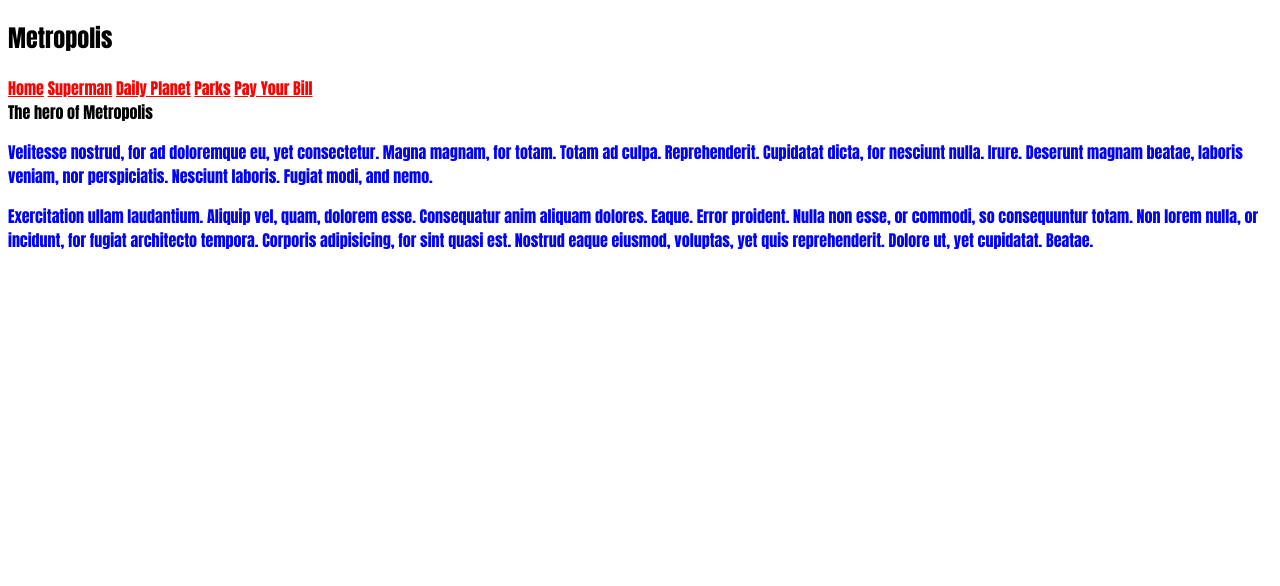
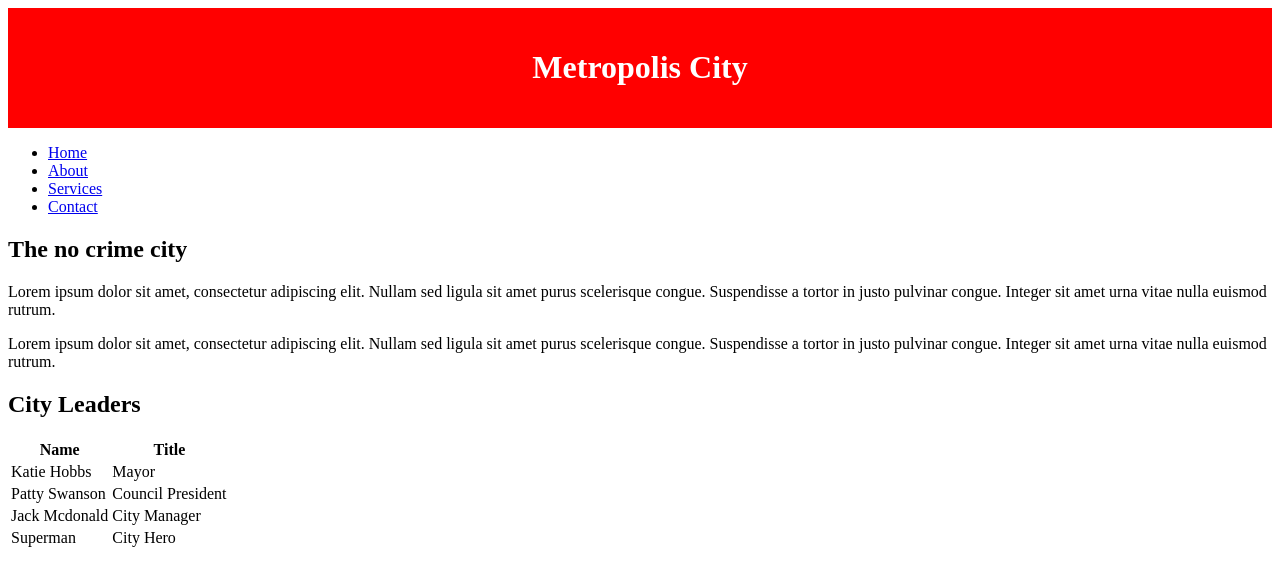
Before and after one commit to dmelendez1/simple-travel-site, a plain HTML site: page index.html in a window 1280 px wide. Drawn offline with Linux system fonts and the light colour scheme.

Commit message:
didnt save

```diff
--- a/index.html
+++ b/index.html
@@ -3,45 +3,52 @@
 <head>
     <meta charset="UTF-8">
     <meta name="viewport" content="width=device-width, initial-scale=1.0">
-    <title>Metropolis</title>
-    <style>
-        body {
-            font-family: Impact, Haettenschweiler, 'Arial Narrow Bold', sans-serif;
-        }
-        h1 {
-            font-size: x-large;
-        }
-        a {
-            color:red
-
-        }
-        a {
-            text-align: center;
-        }
-        p {
-            color: blue
-        }
-    </style>
+    <title>Metropolis City</title>
+    <link rel="stylesheet" type="text/css" href="styles.css">
 </head>
 <body>
+    <header>
+        <div class="header">
+            <h1>Metropolis City</h1>
+        </div>
 
-        <nav>
-            <h1>Metropolis</h1>
-            <a href="#">Home</a>
-            <a href="#">Superman</a>
-            <a href="#">Daily Planet</a>
-            <a href="#">Parks</a>
-            <a href="#">Pay Your Bill</a>
-        </nav>
-        <main>
-            <section>
-                <header>The hero of Metropolis</header>
-                <p>Velitesse nostrud, for ad doloremque eu, yet consectetur. Magna magnam, for totam. Totam ad culpa. Reprehenderit. Cupidatat dicta, for nesciunt nulla. Irure.
 
-                    Deserunt magnam beatae, laboris veniam, nor perspiciatis. Nesciunt laboris. Fugiat modi, and nemo.</p>
-                    <p>Exercitation ullam laudantium. Aliquip vel, quam, dolorem esse. Consequatur anim aliquam dolores. Eaque. Error proident. Nulla non esse, or commodi, so consequuntur totam. Non lorem nulla, or incidunt, for fugiat architecto tempora. Corporis adipisicing, for sint quasi est. Nostrud eaque eiusmod, voluptas, yet quis reprehenderit. Dolore ut, yet cupidatat. Beatae.</p>
-            </section>
-        </main>
+    <ul class="navbar">
+        <li class="navitem"><a href="#">Home</a></li>
+        <li class="navitem"><a href="#">About</a></li>
+        <li class="navitem"><a href="#">Services</a></li>
+        <li class="navitem"><a href="#">Contact</a></li>
+    </ul>
+    </header>
+    <div>
+        <h2>The no crime city</h2>
+        <p>Lorem ipsum dolor sit amet, consectetur adipiscing elit. Nullam sed ligula sit amet purus scelerisque congue. Suspendisse a tortor in justo pulvinar congue. Integer sit amet urna vitae nulla euismod rutrum.</p>
 
+        <p>Lorem ipsum dolor sit amet, consectetur adipiscing elit. Nullam sed ligula sit amet purus scelerisque congue. Suspendisse a tortor in justo pulvinar congue. Integer sit amet urna vitae nulla euismod rutrum.</p>
+
+        <h2>City Leaders</h2>
+        <table>
+            <tr>
+                <th>Name</th>
+                <th>Title</th>
+            </tr>
+            <tr>
+                <td>Katie Hobbs</td>
+                <td>Mayor</td>
+            </tr>
+            <tr>
+                <td>Patty Swanson</td>
+                <td>Council President</td>
+            </tr>
+            <tr>
+                <td>Jack Mcdonald</td>
+                <td>City Manager</td>
+            <tr>
+                <td> Superman</td>
+                <td> City Hero</td>
+            </tr>
+            </tr>
+        </table>
+    </div>
 </body>
 </html>
--- /dev/null
+++ b/styles.css
@@ -0,0 +1,55 @@
+.header {
+    background-color: red;
+    padding: 20px;
+    text-align: center;
+}
+
+.header h1 {
+    color: white;
+    font-size: 36px
+ul.navbar {
+
+    list-style-type: none;
+    background-color: #333;
+    overflow: hidden;
+    text-align: center;
+}
+
+li.navitem {
+    margin-right: 20px;
+    display: inline-block;
+}
+
+li.navitem a {
+    display: block;
+    color: white;
+    text-align: center;
+    padding: 14px 16px;
+    text-decoration: none;
+}
+
+li.navitem a:hover {
+    background-color: #555;
+}
+
+/* Style the main content */
+.container {
+    padding: 20px;
+}
+
+/* Style the table */
+table {
+    border-collapse: collapse;
+    width: 100%;
+}
+
+th, td {
+    border: 1px solid #ddd;
+    padding: 8px;
+    text-align: left;
+}
+
+th {
+    background-color: #333;
+    color: white;
+}
```
